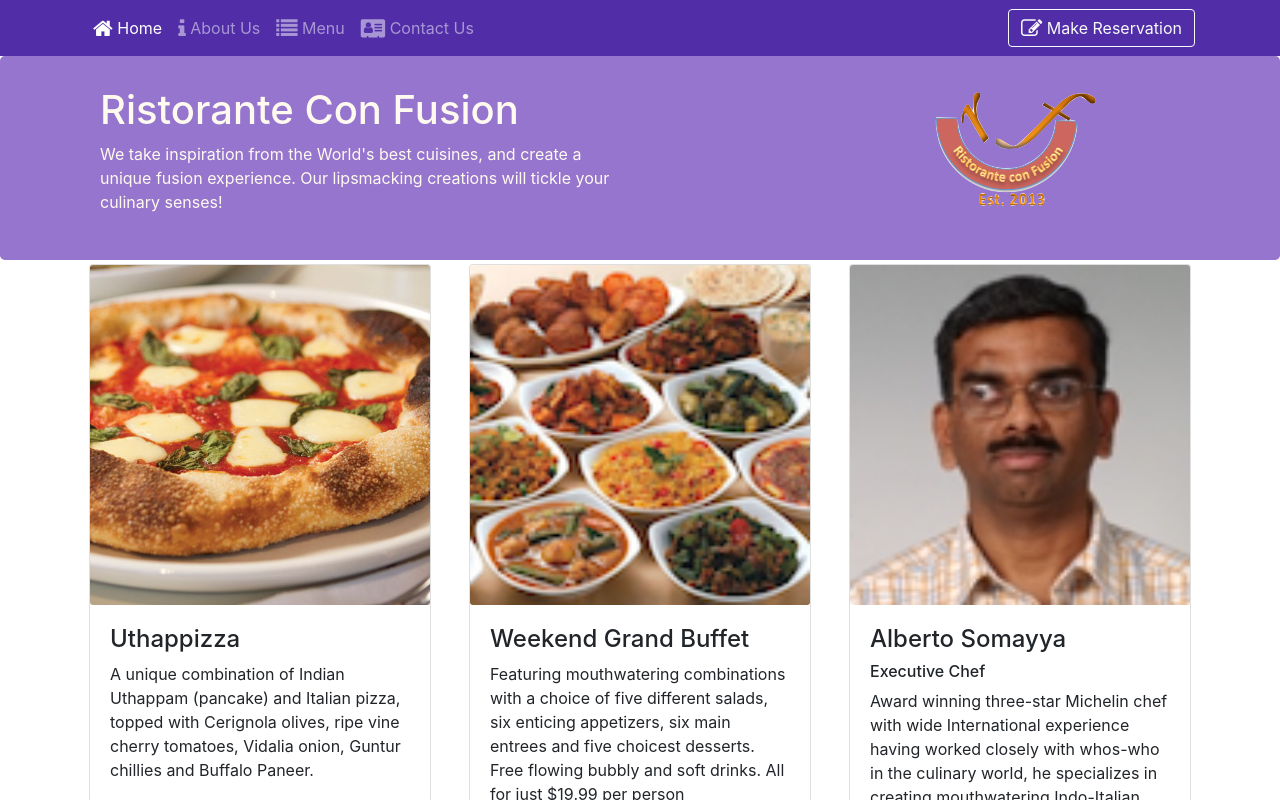
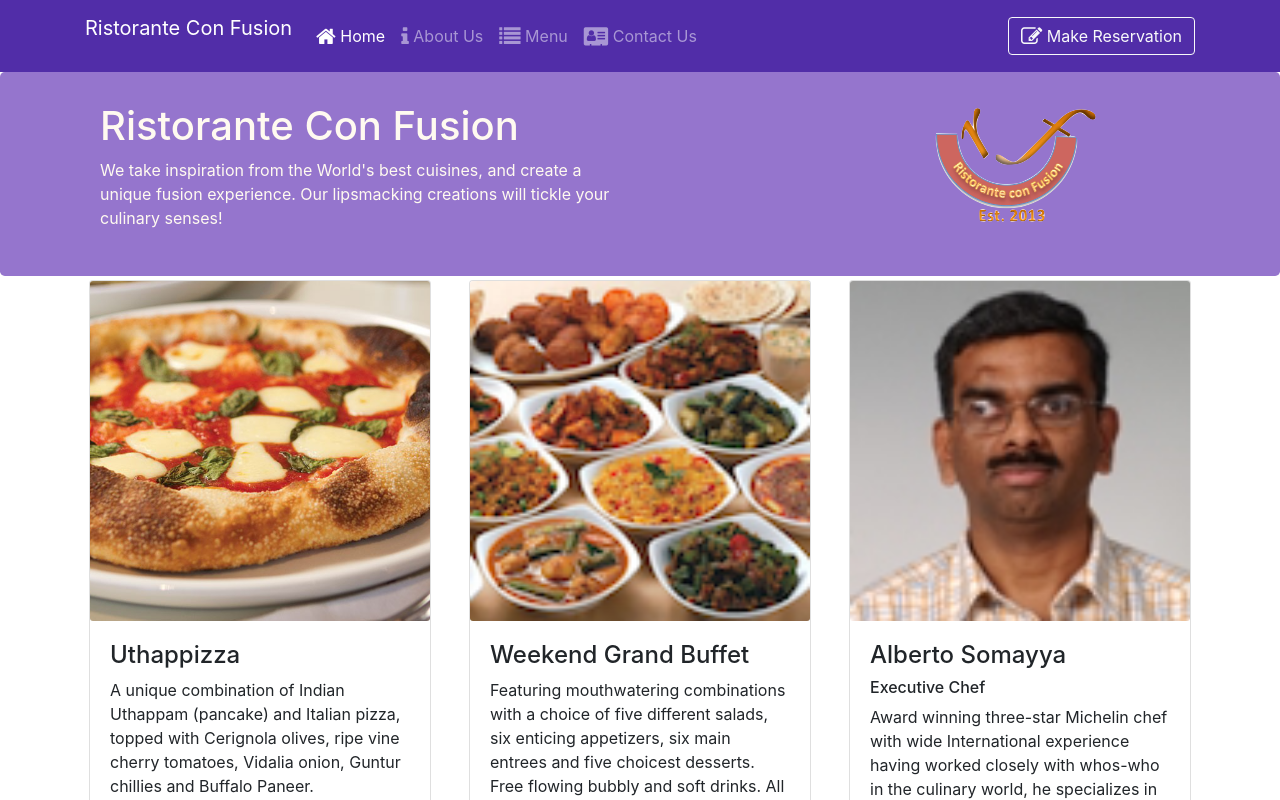
Before and after one commit to iboyko21/conFusion, a React (Create React App) app: page /home in a window 1280 px wide. Shown: the top 800 px of the page. Built offline with nearby package versions, Linux system fonts and the light colour scheme.

Commit message:
Added favico

```diff
--- a/public/index.html
+++ b/public/index.html
@@ -10,34 +10,11 @@
       content="Web site created using create-react-app"
     />
     <link rel="apple-touch-icon" href="%PUBLIC_URL%/logo192.png" />
-    <!--
-      manifest.json provides metadata used when your web app is installed on a
-      user's mobile device or desktop. See https://developers.google.com/web/fundamentals/web-app-manifest/
-    -->
     <link rel="manifest" href="%PUBLIC_URL%/manifest.json" />
-    <!--
-      Notice the use of %PUBLIC_URL% in the tags above.
-      It will be replaced with the URL of the `public` folder during the build.
-      Only files inside the `public` folder can be referenced from the HTML.
-
-      Unlike "/favicon.ico" or "favicon.ico", "%PUBLIC_URL%/favicon.ico" will
-      work correctly both with client-side routing and a non-root public URL.
-      Learn how to configure a non-root public URL by running `npm run build`.
-    -->
-    <title>React App</title>
+    <title>Ristorante Con Fusion</title>
   </head>
   <body>
     <noscript>You need to enable JavaScript to run this app.</noscript>
     <div id="root"></div>
-    <!--
-      This HTML file is a template.
-      If you open it directly in the browser, you will see an empty page.
-
-      You can add webfonts, meta tags, or analytics to this file.
-      The build step will place the bundled scripts into the <body> tag.
-
-      To begin the development, run `npm start` or `yarn start`.
-      To create a production bundle, use `npm run build` or `yarn build`.
-    -->
   </body>
 </html>
--- a/src/components/HeaderComponent.js
+++ b/src/components/HeaderComponent.js
@@ -41,9 +41,10 @@
                 <Navbar dark expand="md">
                     <div className="container">
                         <NavbarToggler onClick={this.toggleNav} />
-                        {/* <NavbarBrand className="mr-auto" href="/">
-                            <img src="assets/images/logo.png" height="30" width="41" alt="Ristorante Con Fusion" />
-                        </NavbarBrand> */}
+                        <NavbarBrand href="#">
+                            <p>Ristorante Con Fusion</p>
+                            {/* <img src="assets/images/logo.png" height="30" width="41" alt="Ristorante Con Fusion" /> */}
+                        </NavbarBrand>
 
                         <Collapse isOpen={this.state.isNavOpen} navbar>
                             <Nav navbar>
```
Also changed, not shown: 1 other file (tests, documents, lock files or other folders).
